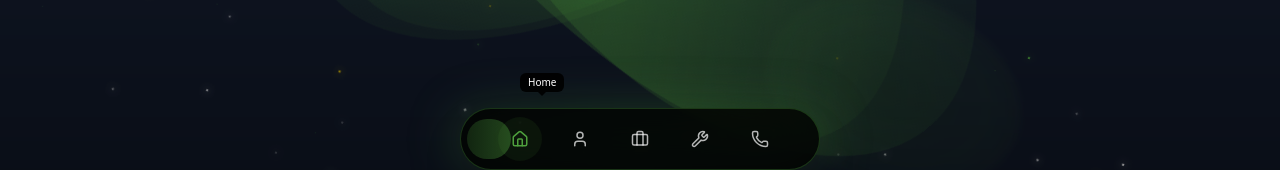
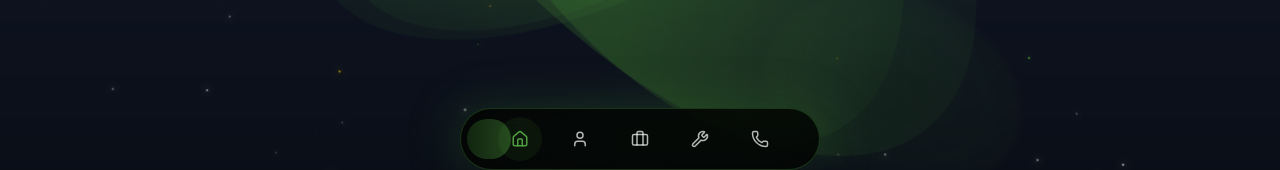
Before and after one commit to Robelxd/portfolio, a React (Vite) app: page / in a window 1280 px wide. Shown: the part 618-788 px from the top of the page. Built offline with nearby package versions, Linux system fonts and the light colour scheme.

Commit message:
nav changed

```diff
--- a/src/components/BottomNavigation.tsx
+++ b/src/components/BottomNavigation.tsx
@@ -6,11 +6,11 @@ const BottomNavigation = () => {
   const [activeNav, setActiveNav] = useState('home');
 
   const navItems = [
-    { id: 'home', href: '#home', icon: Home, label: 'Home' },
-    { id: 'experience', href: '#experience', icon: User, label: 'Experience' },
-    { id: 'projects', href: '#projects', icon: Briefcase, label: 'Projects' },
-    { id: 'tech-stack', href: '#tech-stack', icon: Wrench, label: 'Skills' },
-    { id: 'contact', href: '#contact', icon: Phone, label: 'Contact' },
+    { id: 'home', href: '#home', icon: Home, },
+    { id: 'experience', href: '#experience', icon: User,},
+    { id: 'projects', href: '#projects', icon: Briefcase,},
+    { id: 'tech-stack', href: '#tech-stack', icon: Wrench,},
+    { id: 'contact', href: '#contact', icon: Phone,},
   ];
 
   const handleNavClick = (id: string, href: string) => {
@@ -74,17 +74,6 @@ const BottomNavigation = () => {
                 </motion.div>
 
                 {/* Tooltip only on Active */}
-                {isActive && (
-                  <motion.div
-                    className="absolute -top-11 left-1/2 -translate-x-1/2 px-2 py-0.5 bg-black/90 text-white text-[10px] rounded-md whitespace-nowrap"
-                    initial={{ opacity: 0, y: 4 }}
-                    animate={{ opacity: 1, y: 0 }}
-                  >
-                    {item.label}
-                    <div className="absolute w-0 h-0 transform -translate-x-1/2 border-t-4 border-l-4 border-r-4 top-full left-1/2 border-l-transparent border-r-transparent border-t-black/90"></div>
-                  </motion.div>
-                )}
-
                 {/* Glow pulse */}
                 {isActive && (
                   <motion.div
```
